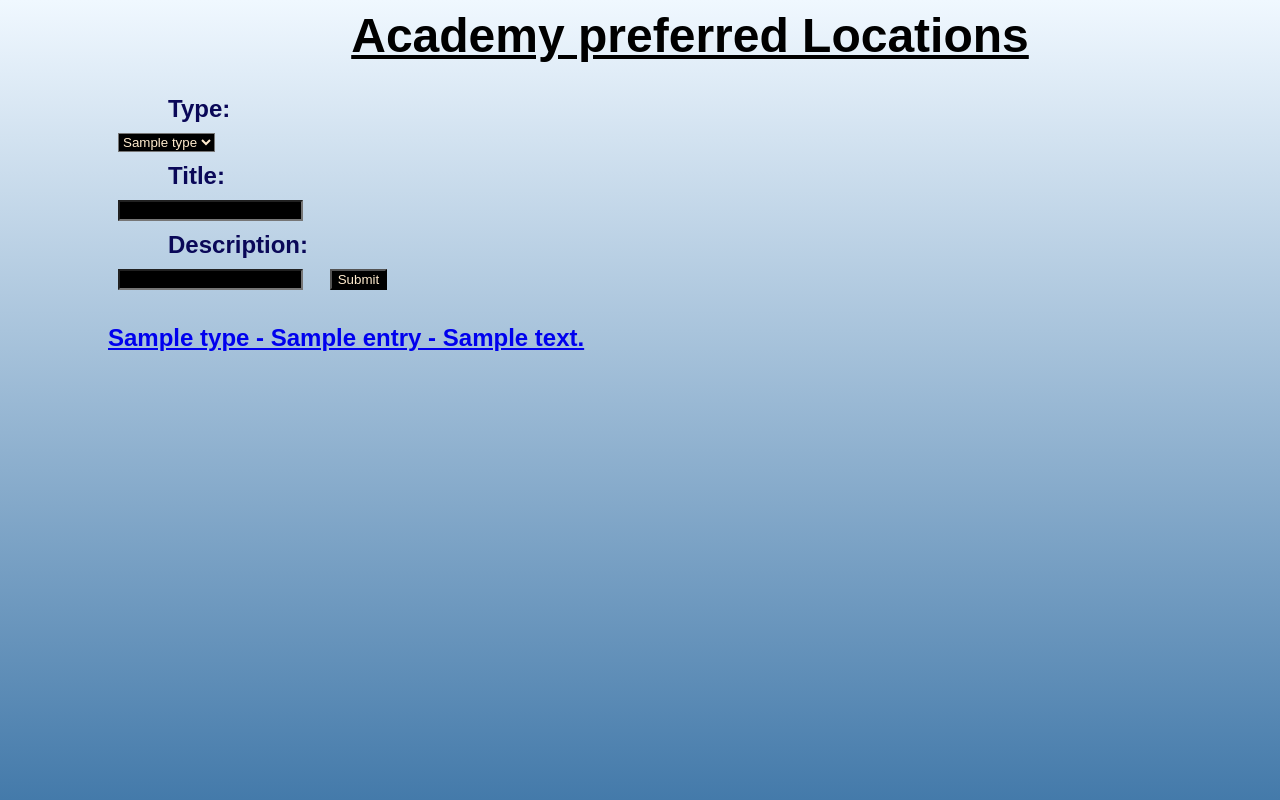
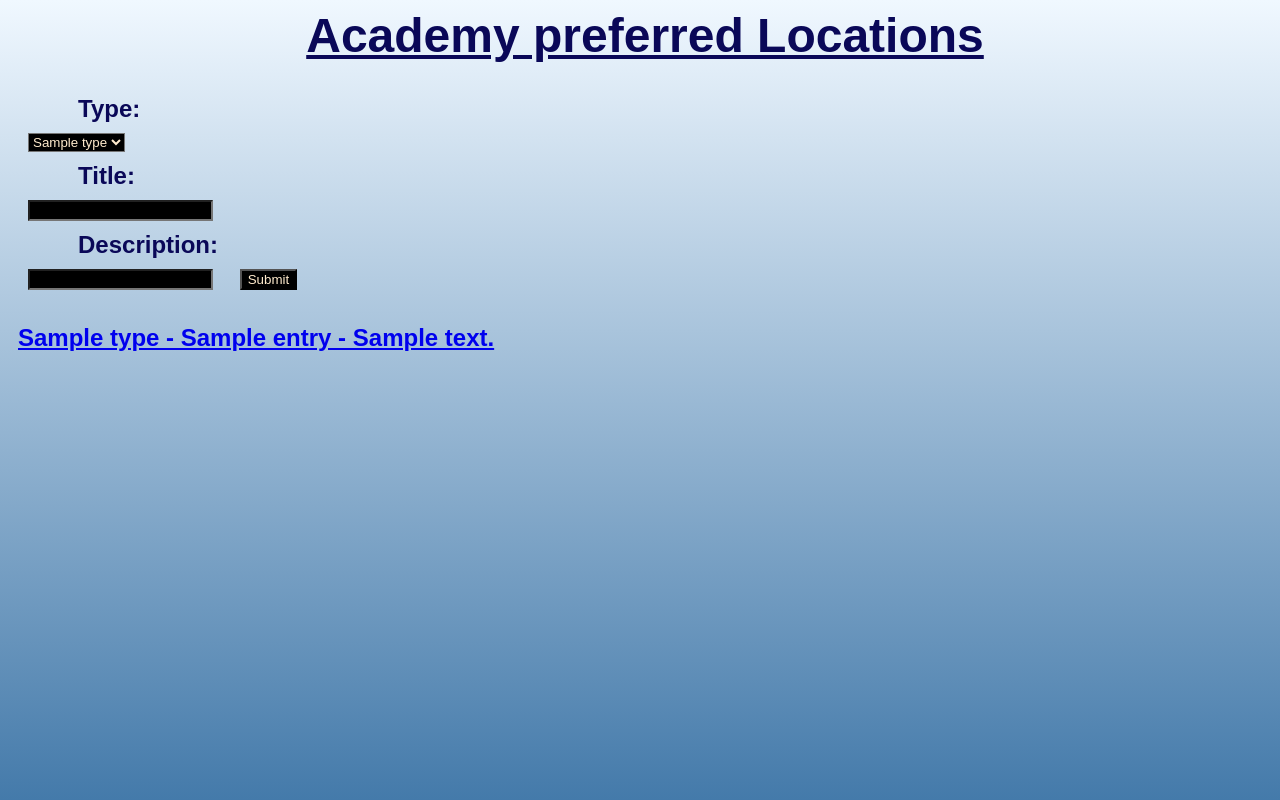
Before and after one commit to nkode-academy/academy_project, a Flask app: template templates/home.html in a window 1280 px wide. Run offline with Flask 2, Linux system fonts and the light colour scheme; the template is opened without the code that fills it: most values are stand-ins (such as "Sample title", 1, 10 or a date in 2020).

Commit message:
change color heading

```diff
--- a/templates/home.html
+++ b/templates/home.html
@@ -3,14 +3,11 @@
         background-color:aliceblue;
         background-image: linear-gradient(#f0f8ff, #447aaa);
 
-
-
-        background-color: aliceblue;
         font-family: Arial, Helvetica, sans-serif;
         font-size: x-large;
         font-style: initial;
         font-weight: bolder;
-        padding-left: 100px;
+        padding-left: 10px;
     }
 
     label {
@@ -27,6 +24,7 @@
     }
 
     h1 {
+        color: rgb(10, 8, 88);
         text-align: center;
     }
 </style>
```
